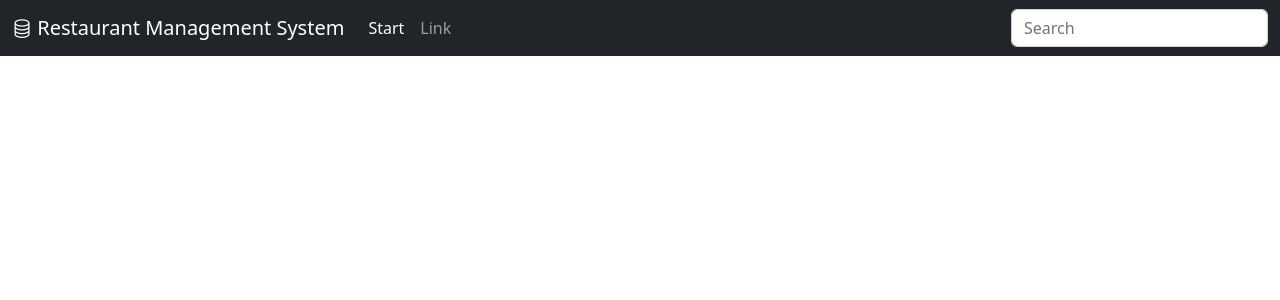
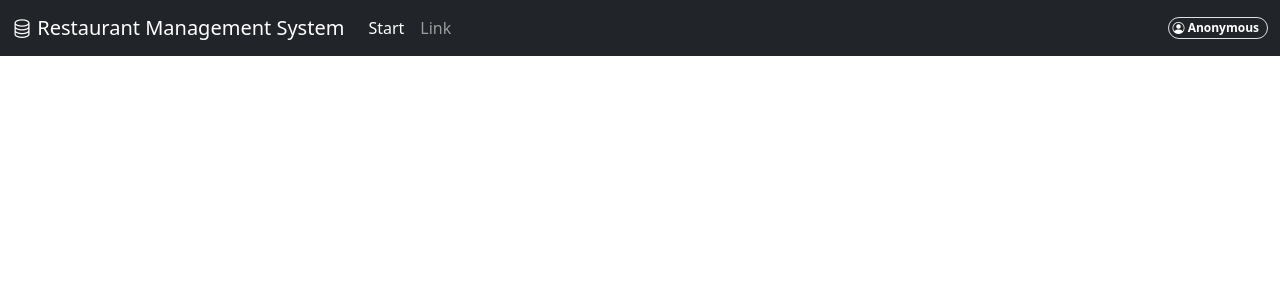
Before and after one commit to bihe/software-design-python, a Flask app: template templates/_layout.html in a window 1280 px wide. Shown: the top 300 px of the page. Run offline with Flask 3, Linux system fonts and the light colour scheme; the template is opened without the code that fills it, so the values that code supplies are empty.

Commit message:
feat(auth): add a very simple login/logout form

```diff
--- a/src/restaurant_app/auth/views.py
+++ b/src/restaurant_app/auth/views.py
@@ -1,6 +1,6 @@
 import functools
 
-from flask import Blueprint, redirect, render_template, session, url_for
+from flask import Blueprint, flash, g, redirect, render_template, request, session, url_for
 
 from ..infrastructure.logger import LOG
 
@@ -15,15 +15,37 @@
     return render_template("auth/login.html")
 
 
+@bp.get("/logout")
+def logout():
+    """show the login form if there is no authenticated user available"""
+    LOG.info("view auth/logout")
+    session.clear()
+    return redirect("/")
+
+
 @bp.post("/login")
 def login():
     """this is a very, very simple login/auth method which does not really validate the user.
     in reality one would use a real authentication system!!
     """
     LOG.info("view auth/login")
+    login_email = request.form.get("login.email")
+    if login_email is None or login_email == "":
+        # redirect to the login-form again
+        flash("No email was supplied!")
+        return redirect(url_for("auth.show_login"))
+
     session.clear()
-    session["user"] = "Restaurant Admin"
+    session["user"] = login_email
     return redirect("/")
+
+
+@bp.before_app_request
+def load_logged_in_user():
+    if session.get("user") is None:
+        g.user = "Anonymous"
+    else:
+        g.user = session.get("user")
 
 
 def login_required(view):
--- a/static/css/custom.css
+++ b/static/css/custom.css
@@ -3,3 +3,10 @@
     right: 20px;
     top: 60px;
 }
+.logout_link {
+    color: white;
+    text-decoration: none;
+}
+.logout_link:hover {
+    color: yellow;
+}
--- a/templates/_layout.html
+++ b/templates/_layout.html
@@ -32,9 +32,9 @@
                 <a class="nav-link" href="#">Link</a>
               </li>
             </ul>
-            <form role="search">
-              <input class="form-control" type="search" placeholder="Search" aria-label="Search" control-id="ControlID-4">
-            </form>
+
+            <span class="badge d-flex align-items-center p-1 pe-2 text-dark-emphasis bg-light-subtle border border-dark-subtle rounded-pill">
+              <i class="bi bi-person-circle"></i>&nbsp;<a href="{{ url_for('auth.logout') }}" class="logout_link" title="logout">{{ g.user }}</a></span>
           </div>
         </div>
       </nav>
```
Also changed, not shown: templates/auth/login.html (+14 -4 lines).
